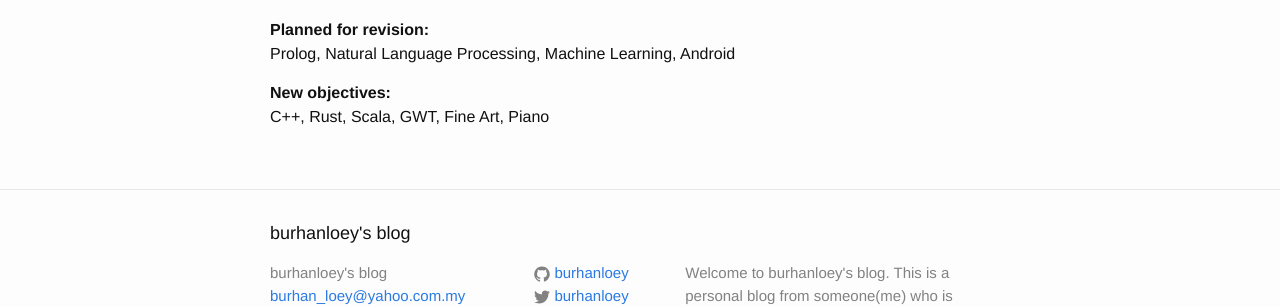
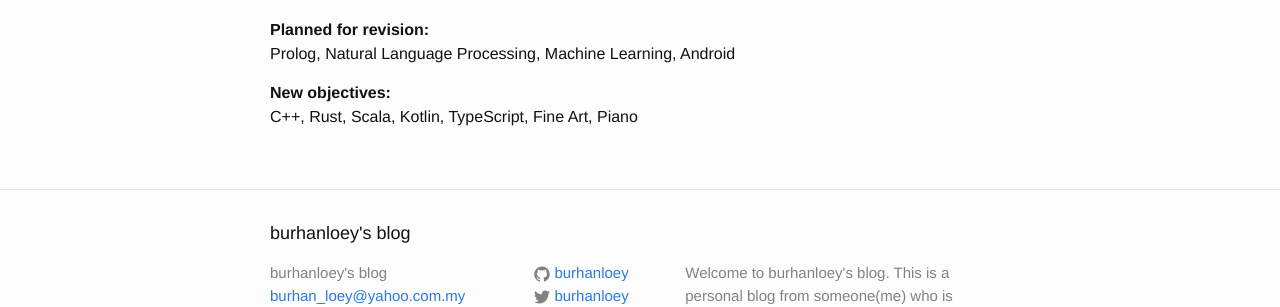
Before and after one commit to burhanloey/burhanloey.github.io, a Jekyll site: the page built from about.md, in a window 1280 px wide. Shown: the part 320-627 px from the top of the page. Built offline with Jekyll 4.4.1, drawn with Linux system fonts in a browser that asks for light colours.

Commit message:
Update objectives

```diff
--- a/about.md
+++ b/about.md
@@ -13,4 +13,4 @@ Java, JavaFX, OpenCV, Digital Image Processing, Wordpress, HTML5, CSS3, JavaScri
 Prolog, Natural Language Processing, Machine Learning, Android
 
 **New objectives:**
-C++, Rust, Scala, GWT, Fine Art, Piano
+C++, Rust, Scala, Kotlin, TypeScript, Fine Art, Piano
```
Also changed, not shown: README.md.
